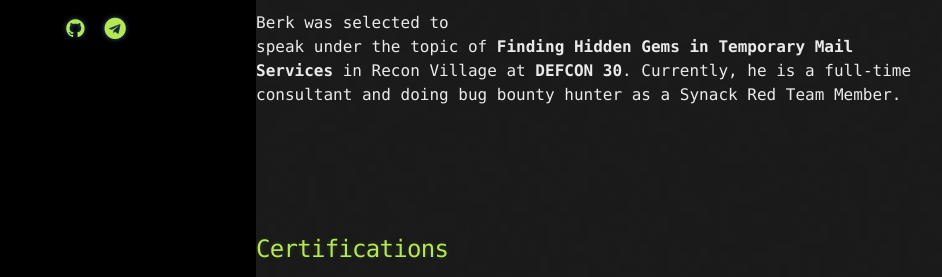
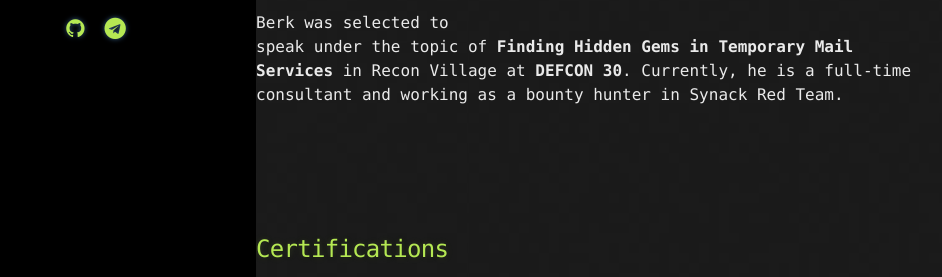
Before and after one commit to br33z3/br33z3.github.io, a Jekyll site: the page built from _pages/index.md, in a window 1280 px wide and 900 px high. Shown: the part 490-767 px from the top of the window, without its empty margins (64-1006 px from the left). Built offline with Jekyll 4.4.1, drawn with Linux system fonts in a browser that asks for light colours; comment, search, counter and statistics services are not loaded.

Commit message:
Update index.md

```diff
--- a/_pages/index.md
+++ b/_pages/index.md
@@ -9,7 +9,7 @@ layout: default
 </p>
 <p>
 Berk was selected to speak under the topic of <strong>Finding Hidden Gems in Temporary Mail Services</strong> in Recon Village at <strong>DEFCON 30</strong>.
-Currently, he is a full-time consultant and doing bug bounty hunter as a Synack Red Team Member.
+Currently, he is a full-time consultant and working as a bounty hunter in Synack Red Team.
 </p>
 <br /><br /><br /><br />
 
```
